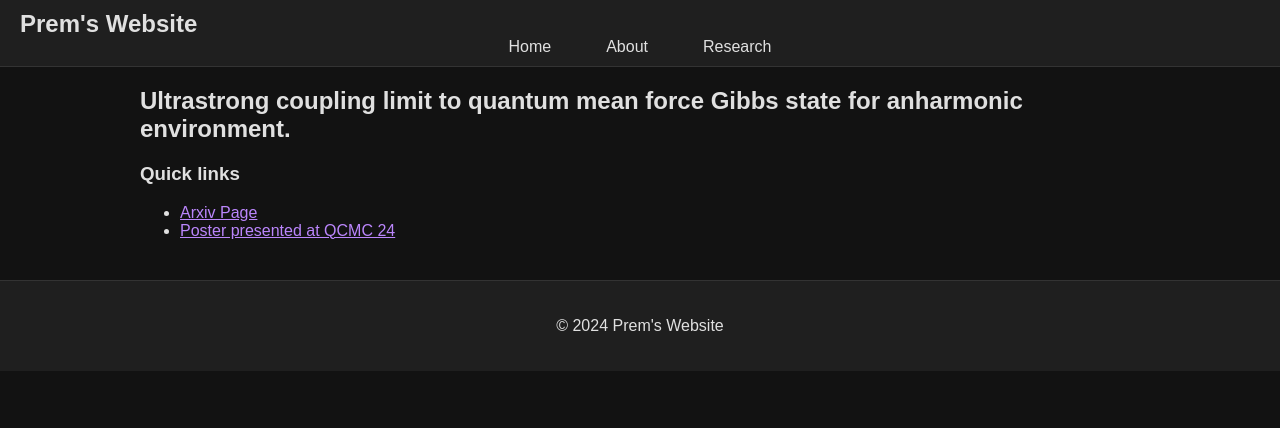
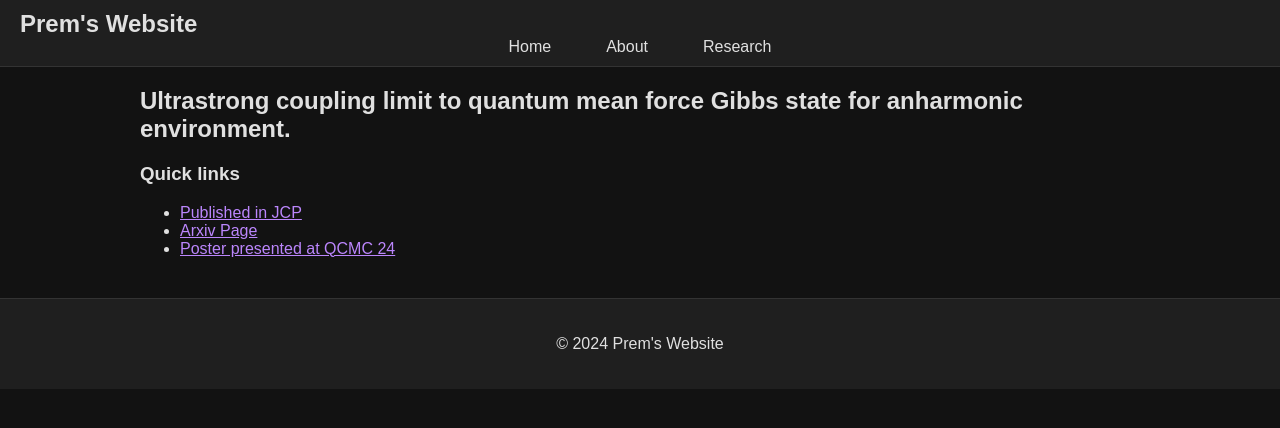
Before and after one commit to prem314/prem314.github.io, a Jekyll site: the page built from ultrastrong_coupling_limit_to_quantum_mean_force_gibbs_state_for_anharmonic_environment_prem_kumar_sibasish_ghosh_paper.md, in a window 1280 px wide. Shown: the top 428 px of the page. Built offline with Jekyll 4.4.1, drawn with Linux system fonts in a browser that asks for light colours; our own code applies the rules of GitHub Pages for plain Markdown files.

Commit message:
Update ultrastrong_coupling_limit_to_quantum_mean_force_gibbs_state_for_anharmonic_environment_prem_kumar_sibasish_ghosh_paper.md

```diff
--- a/ultrastrong_coupling_limit_to_quantum_mean_force_gibbs_state_for_anharmonic_environment_prem_kumar_sibasish_ghosh_paper.md
+++ b/ultrastrong_coupling_limit_to_quantum_mean_force_gibbs_state_for_anharmonic_environment_prem_kumar_sibasish_ghosh_paper.md
@@ -2,5 +2,6 @@
 
 ### Quick links
 
+  - [Published in JCP](https://doi.org/10.1063/5.0223734)
   - [Arxiv Page](https://arxiv.org/abs/2405.03044)
   - [Poster presented at QCMC 24](https://drive.google.com/file/d/1kQrJAaTPtgEMTyjJafm5inQYjGPGy0Ta/view?usp=drive_link)
```
